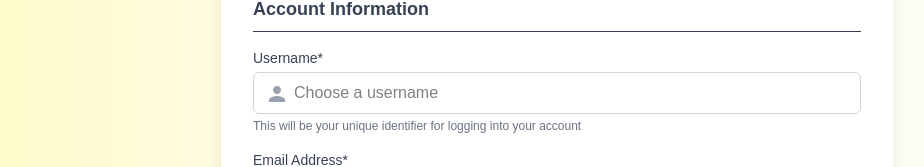
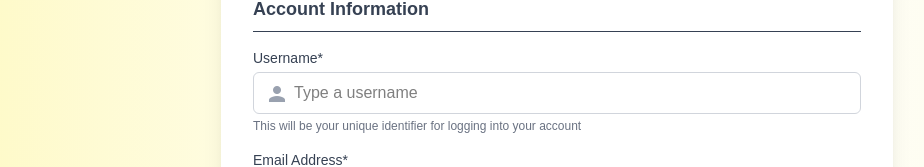
Before and after one commit to mr-chamika/TravelSri, a React (Vite) app in the folder frontend/web_frontend/: page /signup in a window 1280 px wide. Shown: the part 3215-3382 px from the top of the page, without its empty margins (83-1007 px from the left). Built offline with nearby package versions, Linux system fonts and the light colour scheme.

Commit message:
minor update in signup page

```diff
--- a/frontend/web_frontend/src/pages/SignUp/SignUp.jsx
+++ b/frontend/web_frontend/src/pages/SignUp/SignUp.jsx
@@ -2048,7 +2048,7 @@ const SignupPage = () => {
                 className={`w-full px-4 py-2 pl-10 border ${
                   errors.username ? 'border-red-500' : 'border-gray-300'
                 } rounded-md focus:outline-none focus:ring-2 focus:ring-yellow-400`}
-                placeholder="Choose a username"
+                placeholder="Type a username"
               />
               <span className="absolute left-3 top-2.5 text-gray-400 material-icons">person</span>
             </div>
```
